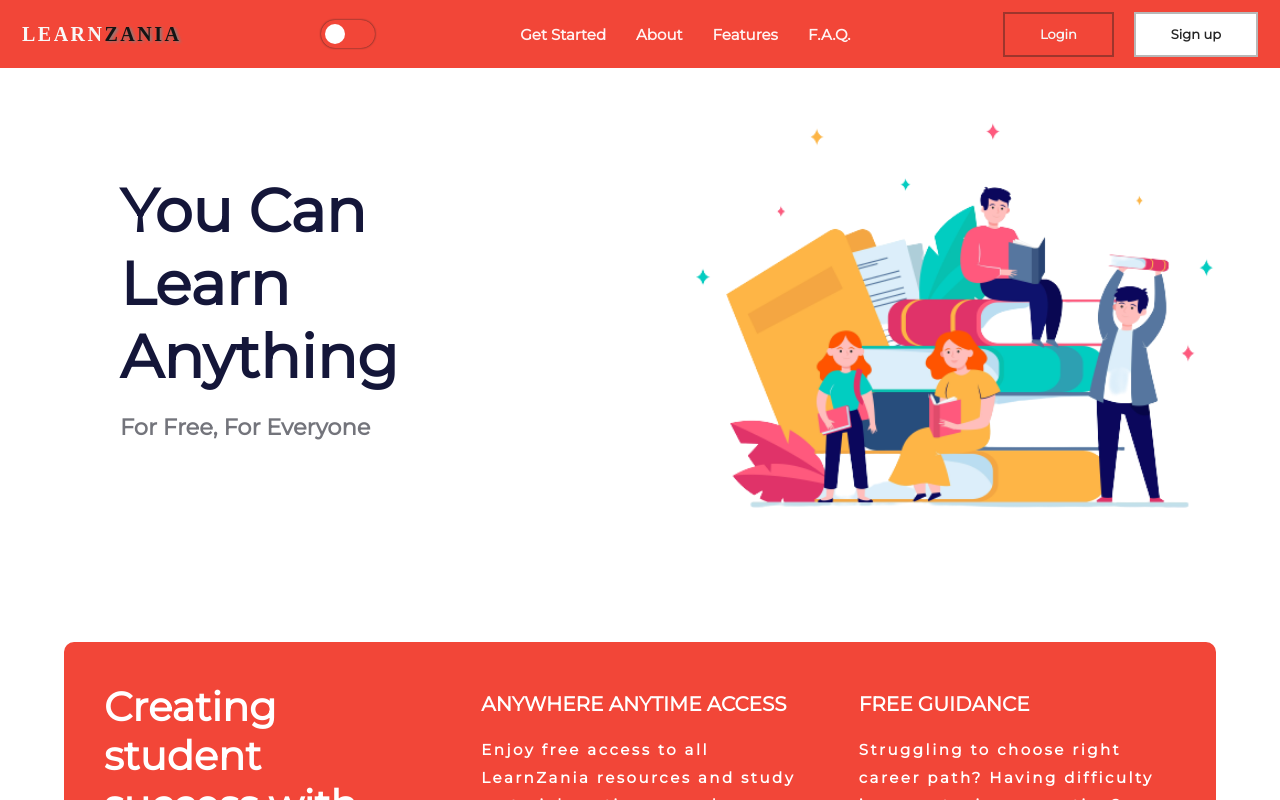
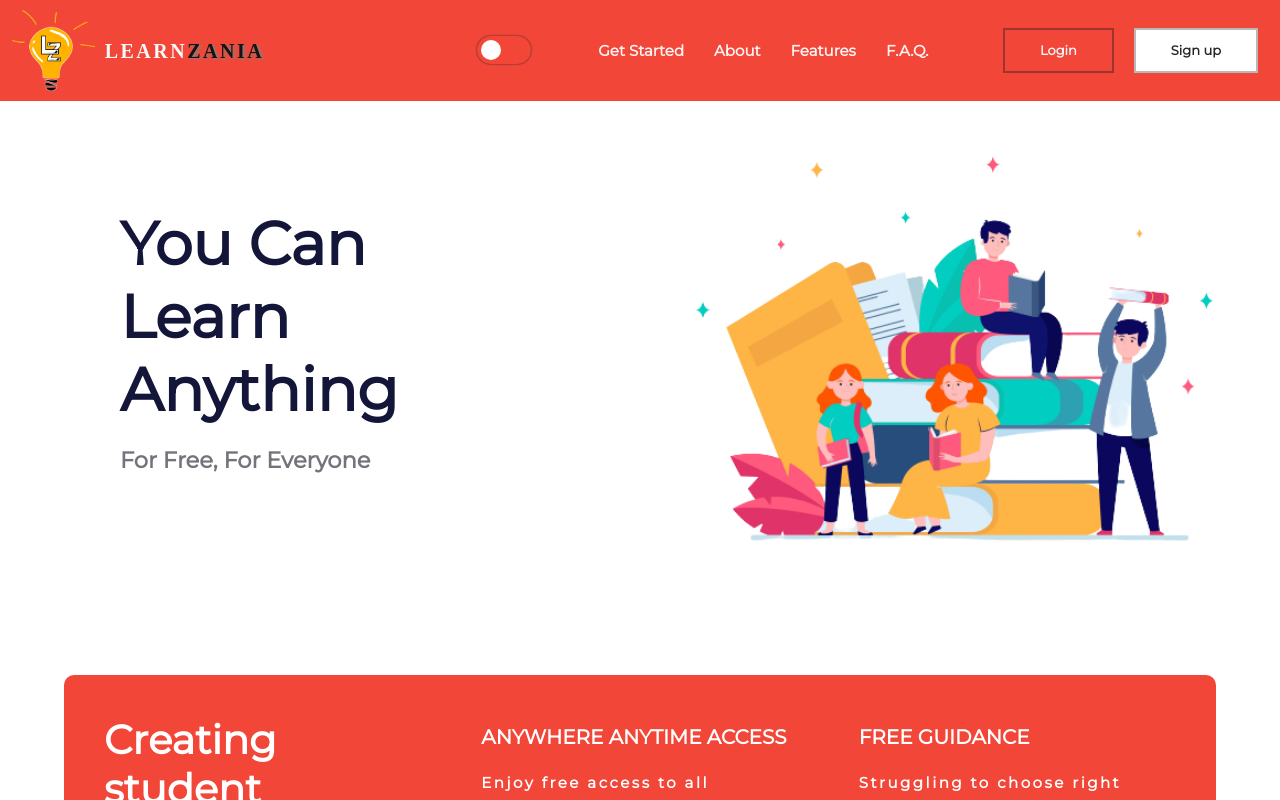
Before and after one commit to Akshima-Ghai/OneEducationalWebsiteForAll, a React (Create React App) app: page / in a window 1280 px wide. Shown: the top 800 px of the page. Built offline with nearby package versions, Linux system fonts and the light colour scheme.

Commit message:
Logo added

```diff
--- a/src/components/Header/Header.css
+++ b/src/components/Header/Header.css
@@ -19,6 +19,8 @@
   cursor: pointer;
   font-size: 2rem;
   font-family: "cursive";
+  display : inline-block;
+  padding-top: 3rem
 }
 
 .header__h1--label {
@@ -27,6 +29,11 @@
   cursor: pointer;
   text-shadow: 2px 1px 3px grey;
   font-weight: 900;
+}
+
+.header__logo{
+  width: 20%;
+  float: left;
 }
 
 .header_toggle--btn {
--- a/src/components/Header/Header.js
+++ b/src/components/Header/Header.js
@@ -1,5 +1,6 @@
 import React, { useState } from "react";
 import "./Header.css";
+import ImgSrc from "./../../shared/ImgSrc";
 import { Link, withRouter } from "react-router-dom";
 
 import Nav from "./../Nav/Nav";
@@ -29,6 +30,11 @@ const Header = (props) => {
   return (
     <header className="header">
       <div onClick={() => props.history.push("/")}>
+        <img
+          src={ImgSrc.Logo}
+          alt="LearnZania Logo"
+          className="header__logo"
+        />
         <h1 className="header__h1">
           LEARN
           <label className="header__h1--label">Zania</label>
--- a/src/shared/ImgSrc.js
+++ b/src/shared/ImgSrc.js
@@ -1,3 +1,4 @@
+import Logo from './../assets/logos/LearnZania.png'
 import HomeBanner from './../assets/home_banner.png'
 import Education from './../assets/education.png'
 import Message from './../assets/message.png'
@@ -24,6 +25,7 @@ import FeatureTeacherImage2 from "./../assets/feature_teacher_page_img2.png";
 import FeatureTeacherImage3 from "./../assets/feature_teacher_page_img3.png";
 export default {
 
+    Logo,
     homeBanner:HomeBanner,
     Education,
     Message,
```
Also changed, not shown: src/assets/logos/LearnZania.png (added).
